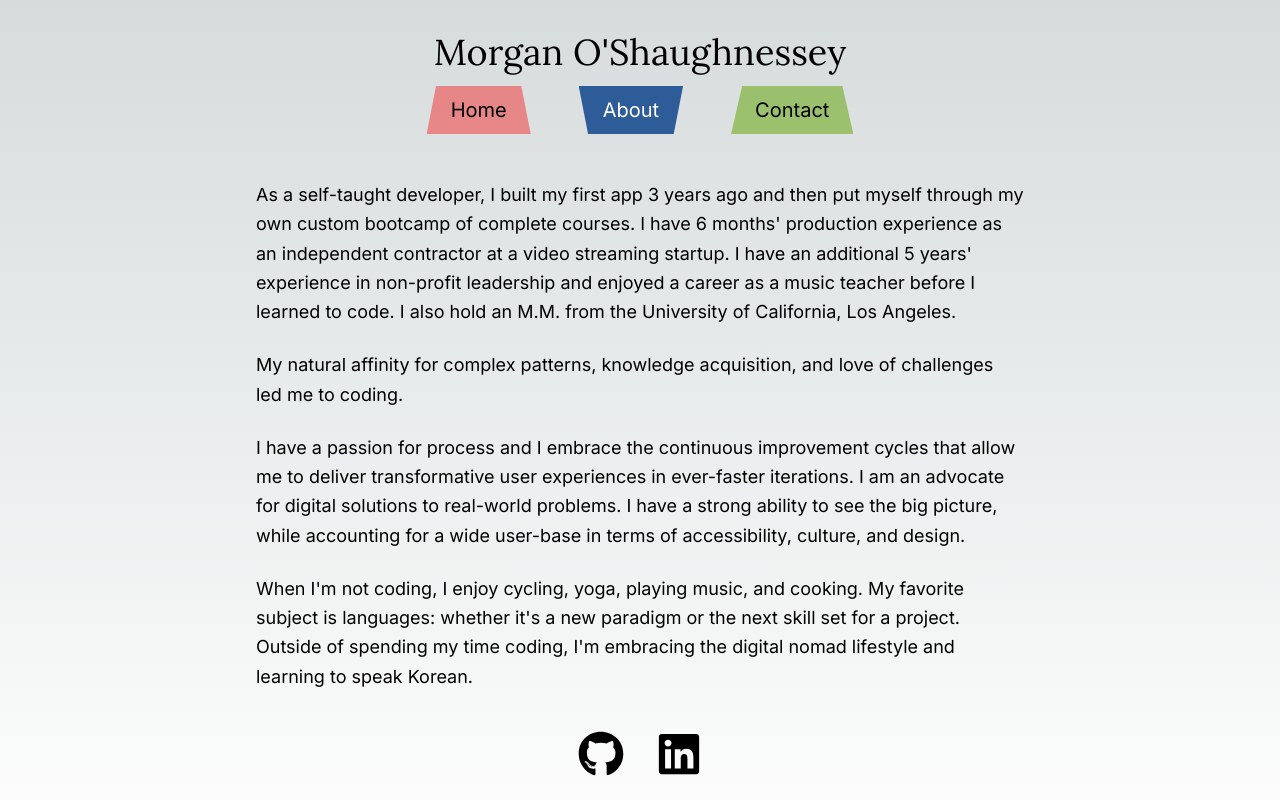
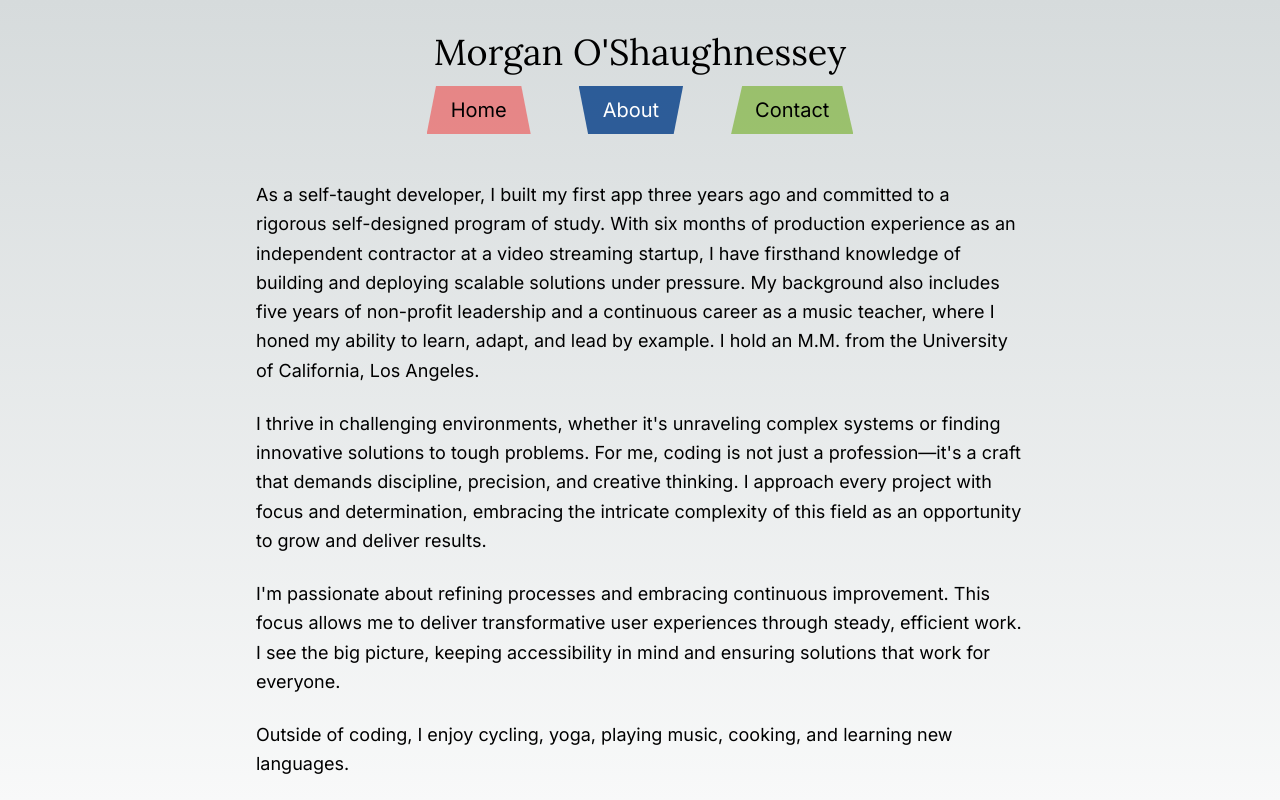
Before and after one commit to theMorganObject/tmo-portfolio, a Next.js app: page /about in a window 1280 px wide. Shown: the top 800 px of the page. Built offline with nearby package versions, Linux system fonts and the light colour scheme.

Commit message:
updated about copy

```diff
--- a/src/components/about/About.tsx
+++ b/src/components/about/About.tsx
@@ -2,34 +2,36 @@ const About = () => {
   return (
     <div className='max-w-3xl mx-auto py-6 space-y-6 text-lg leading-relaxed'>
       <p>
-        As a self-taught developer, I built my first app 3 years ago and then
-        put myself through my own custom bootcamp of complete courses. I have 6
-        months' production experience as an independent contractor at a video
-        streaming startup. I have an additional 5 years&apos; experience in
-        non-profit leadership and enjoyed a career as a music teacher before I
-        learned to code. I also hold an M.M. from the University of California,
-        Los Angeles.
+        As a self-taught developer, I built my first app three years ago and
+        committed to a rigorous self-designed program of study. With six months
+        of production experience as an independent contractor at a video
+        streaming startup, I have firsthand knowledge of building and deploying
+        scalable solutions under pressure. My background also includes five
+        years of non-profit leadership and a continuous career as a music
+        teacher, where I honed my ability to learn, adapt, and lead by example.
+        I hold an M.M. from the University of California, Los Angeles.
       </p>
 
       <p>
-        My natural affinity for complex patterns, knowledge acquisition, and
-        love of challenges led me to coding.
+        I thrive in challenging environments, whether it&apos;s unraveling
+        complex systems or finding innovative solutions to tough problems. For
+        me, coding is not just a profession—it&apos;s a craft that demands
+        discipline, precision, and creative thinking. I approach every project
+        with focus and determination, embracing the intricate complexity of this
+        field as an opportunity to grow and deliver results.
       </p>
 
       <p>
-        I have a passion for process and I embrace the continuous improvement
-        cycles that allow me to deliver transformative user experiences in
-        ever-faster iterations. I am an advocate for digital solutions to
-        real-world problems. I have a strong ability to see the big picture,
-        while accounting for a wide user-base in terms of accessibility,
-        culture, and design.
+        I&apos;m passionate about refining processes and embracing continuous
+        improvement. This focus allows me to deliver transformative user
+        experiences through steady, efficient work. I see the big picture,
+        keeping accessibility in mind and ensuring solutions that work for
+        everyone.
       </p>
 
       <p>
-        When I&apos;m not coding, I enjoy cycling, yoga, playing music, and
-        cooking. My favorite subject is languages: whether it's a new paradigm
-        or the next skill set for a project. Outside of spending my time coding,
-        I'm embracing the digital nomad lifestyle and learning to speak Korean.
+        Outside of coding, I enjoy cycling, yoga, playing music, cooking, and
+        learning new languages.
       </p>
     </div>
   );
```
